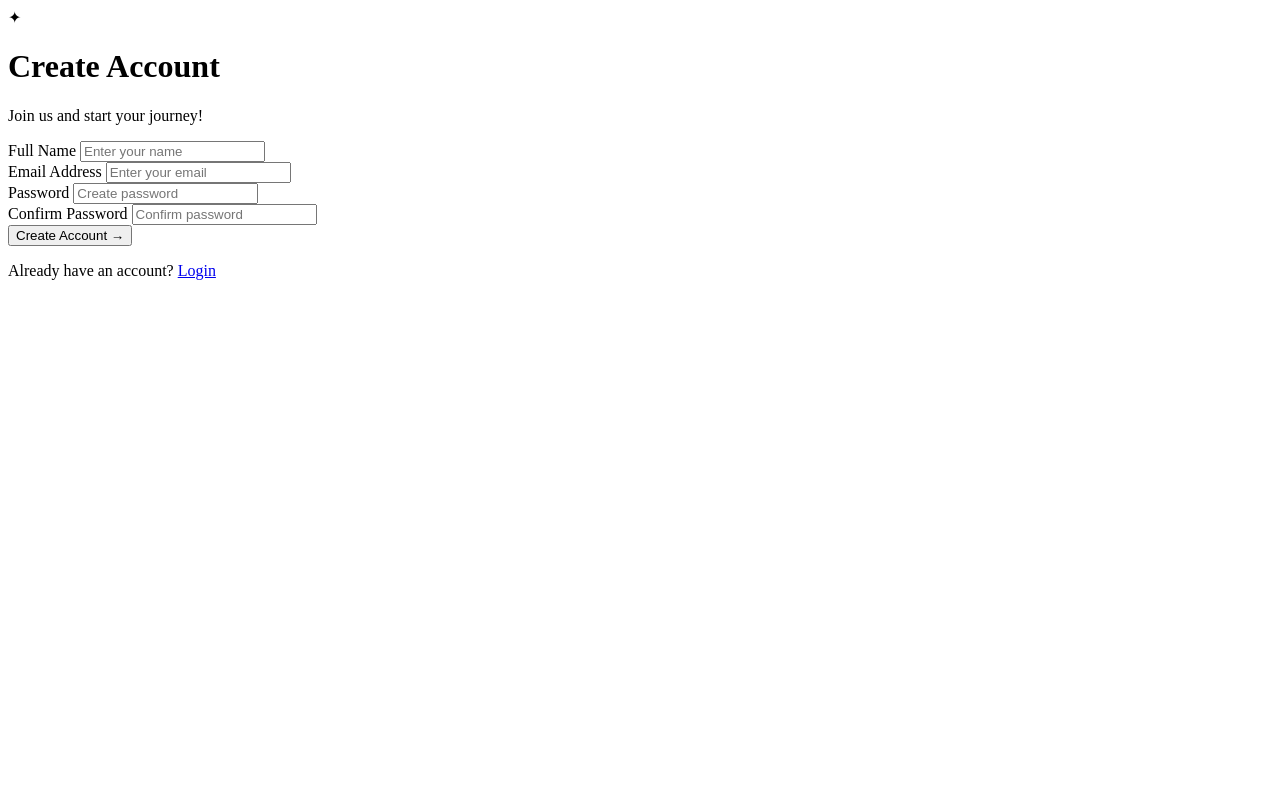
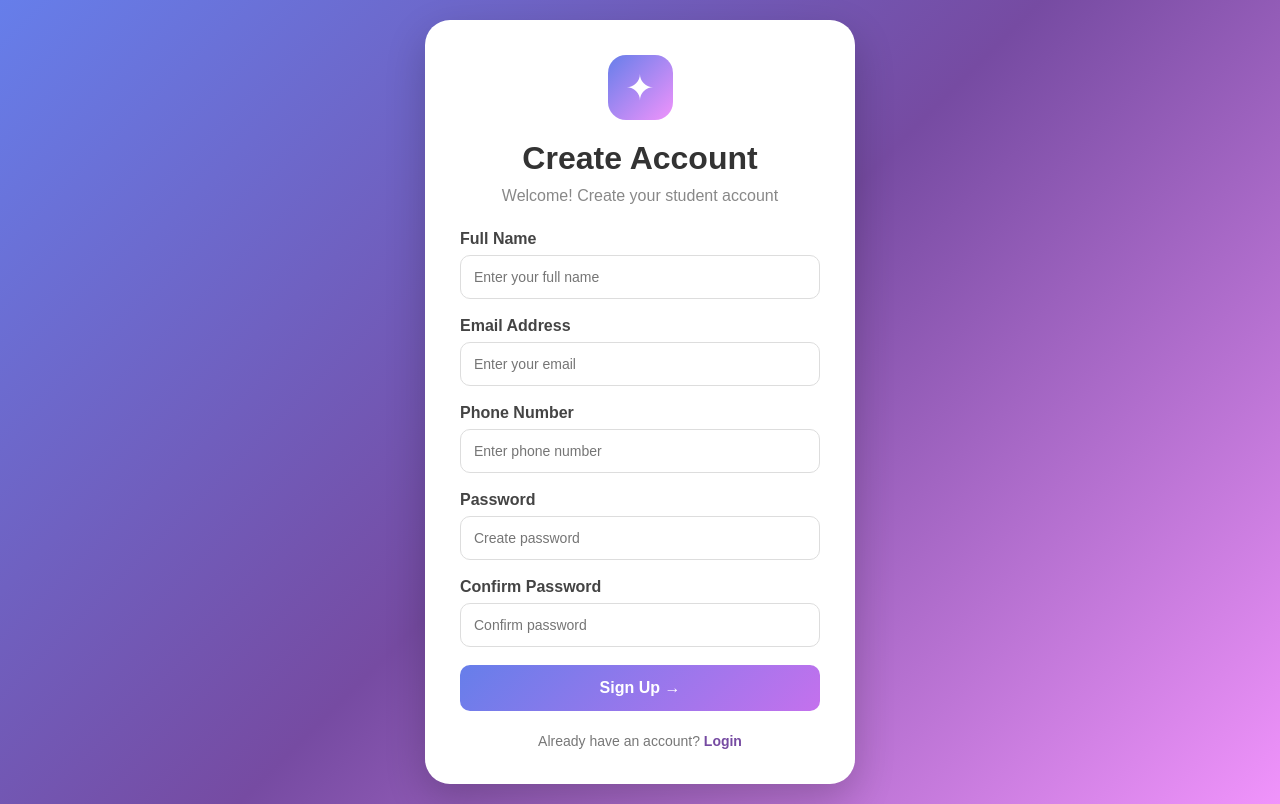
Before and after one commit to kaurqueen1234987-cmd/Student-Registration-Management-System, a plain HTML site: page Index.html in a window 1280 px wide. Drawn offline with Linux system fonts and the light colour scheme.

Commit message:
Update Index.html

```diff
--- a/Index.html
+++ b/Index.html
@@ -4,53 +4,151 @@
 <head>
     <meta charset="UTF-8">
     <meta name="viewport" content="width=device-width, initial-scale=1.0">
-    <title>Creative Sign Up Page</title>
-    <link rel="stylesheet" href="style.css">
+    <title>Student Sign Up Page</title>
+
+    <style>
+        * {
+            margin: 0;
+            padding: 0;
+            box-sizing: border-box;
+            font-family: Arial, sans-serif;
+        }
+
+        body {
+            min-height: 100vh;
+            background: linear-gradient(135deg, #667eea, #764ba2, #f093fb);
+            display: flex;
+            justify-content: center;
+            align-items: center;
+            padding: 20px;
+        }
+
+        .signup-box {
+            background: white;
+            width: 100%;
+            max-width: 430px;
+            padding: 35px;
+            border-radius: 25px;
+            box-shadow: 0 15px 40px rgba(0,0,0,0.2);
+        }
+
+        .logo {
+            width: 65px;
+            height: 65px;
+            background: linear-gradient(135deg, #667eea, #f093fb);
+            color: white;
+            font-size: 35px;
+            border-radius: 18px;
+            display: flex;
+            justify-content: center;
+            align-items: center;
+            margin: 0 auto 20px;
+        }
+
+        h1 {
+            text-align: center;
+            color: #333;
+            margin-bottom: 10px;
+        }
+
+        .subtitle {
+            text-align: center;
+            color: #888;
+            margin-bottom: 25px;
+        }
+
+        label {
+            display: block;
+            margin-bottom: 7px;
+            font-weight: bold;
+            color: #444;
+        }
+
+        input {
+            width: 100%;
+            padding: 13px;
+            margin-bottom: 18px;
+            border: 1px solid #ddd;
+            border-radius: 10px;
+            outline: none;
+            font-size: 14px;
+        }
+
+        input:focus {
+            border-color: #8b5cf6;
+            box-shadow: 0 0 7px rgba(139,92,246,0.2);
+        }
+
+        button {
+            width: 100%;
+            padding: 14px;
+            border: none;
+            border-radius: 10px;
+            background: linear-gradient(135deg, #667eea, #c471ed);
+            color: white;
+            font-size: 16px;
+            font-weight: bold;
+            cursor: pointer;
+            transition: 0.3s;
+        }
+
+        button:hover {
+            transform: translateY(-3px);
+        }
+
+        .footer {
+            text-align: center;
+            margin-top: 22px;
+            color: #777;
+            font-size: 14px;
+        }
+
+        .footer a {
+            color: #764ba2;
+            text-decoration: none;
+            font-weight: bold;
+        }
+    </style>
 </head>
 
 <body>
 
-    <div class="main-container">
-
-        <div class="signup-card">
+    <div class="signup-box">
 
         <div class="logo">✦</div>
 
         <h1>Create Account</h1>
-            <p class="subtitle">Join us and start your journey!</p>
+
+        <p class="subtitle">
+            Welcome! Create your student account
+        </p>
 
         <form>
 
-                <div class="input-group">
             <label>Full Name</label>
-                    <input type="text" placeholder="Enter your name" required>
-                </div>
+            <input type="text" placeholder="Enter your full name" required>
 
-                <div class="input-group">
             <label>Email Address</label>
             <input type="email" placeholder="Enter your email" required>
-                </div>
 
-                <div class="input-group">
+            <label>Phone Number</label>
+            <input type="tel" placeholder="Enter phone number" required>
+
             <label>Password</label>
             <input type="password" placeholder="Create password" required>
-                </div>
 
-                <div class="input-group">
             <label>Confirm Password</label>
             <input type="password" placeholder="Confirm password" required>
-                </div>
 
-                <button type="submit">Create Account →</button>
+            <button type="submit">
+                Sign Up →
+            </button>
 
         </form>
 
-            <p class="bottom-text">
-                Already have an account?
-                <a href="#">Login</a>
+        <p class="footer">
+            Already have an account? <a href="#">Login</a>
         </p>
-
-        </div>
 
     </div>
 
```
Lines whose indentation alone changed are shown as unchanged.
